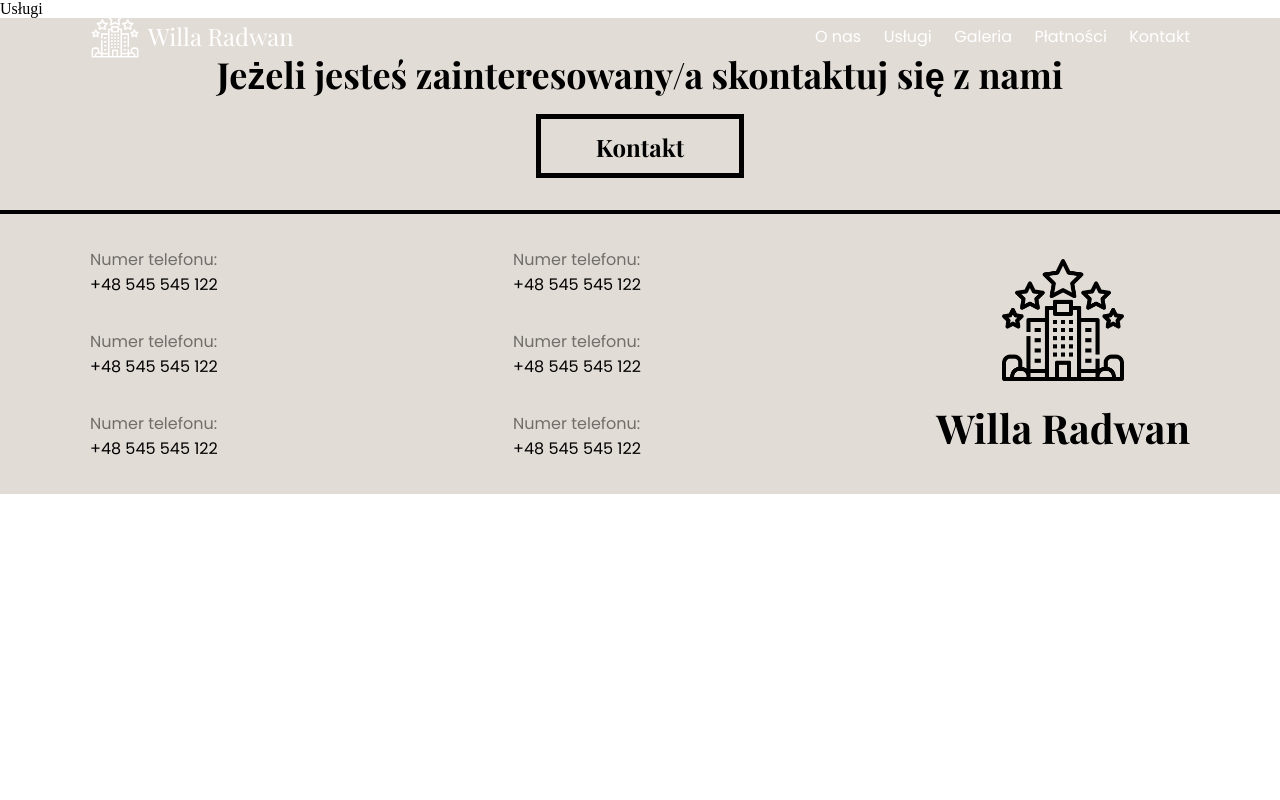
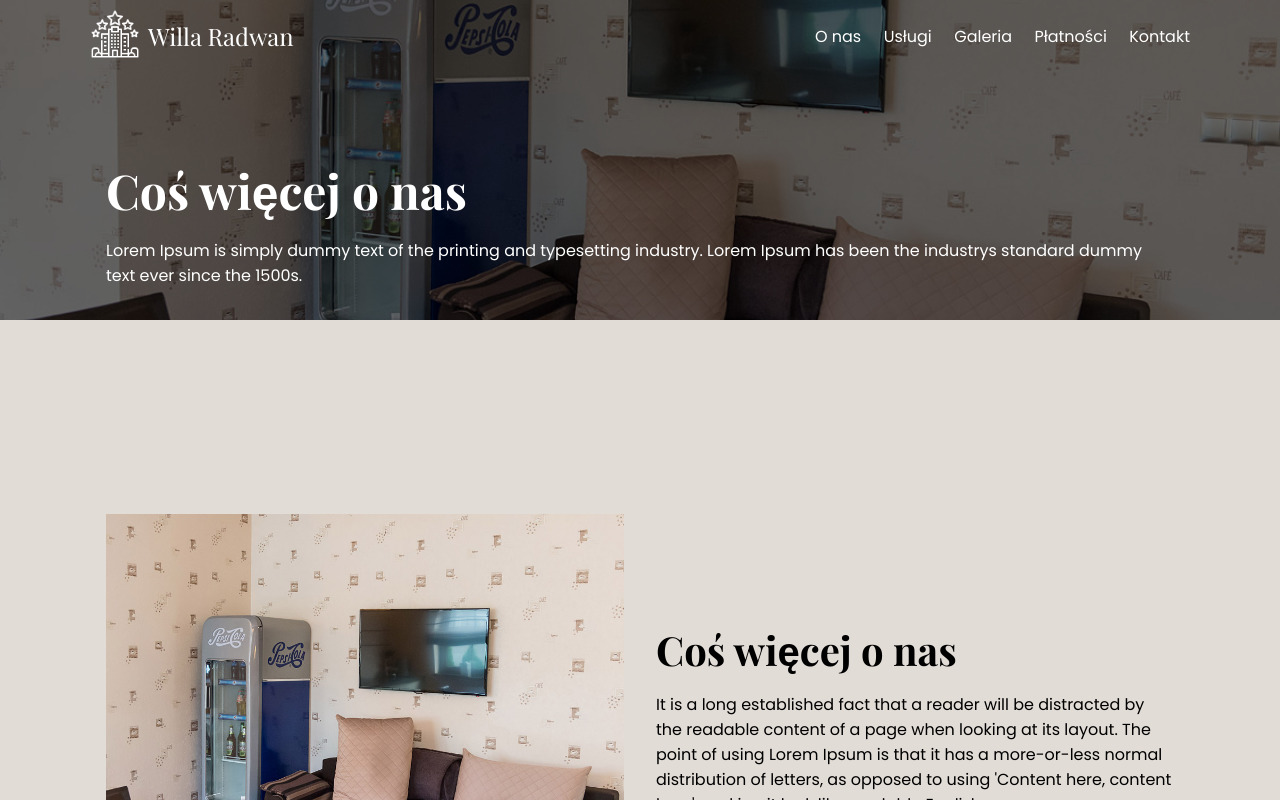
Before and after one commit to michab1332/hotel_website_nextjs, a Next.js app: page /uslugi in a window 1280 px wide. Shown: the top 800 px of the page. Built offline with nearby package versions, Linux system fonts and the light colour scheme.

Commit message:
ui: add custom header component to adjusting header to actual page

```diff
--- /dev/null
+++ b/pages-components/services-page/index.tsx
@@ -0,0 +1,13 @@
+import CustomHeader from "@/shared-components/CustomHeader";
+import ContentSection from "@/shared-components/ContentSection";
+
+import ContentSectionImage from "@/public/hotel_room.jpg";
+
+export default function Services() {
+    return (
+        <>
+            <CustomHeader srcImg={ContentSectionImage} alt="image" title="Coś więcej o nas" desc="Lorem Ipsum is simply dummy text of the printing and typesetting industry. Lorem Ipsum has been the industrys standard dummy text ever since the 1500s." />
+            <ContentSection img={ContentSectionImage} title="Coś więcej o nas" content="It is a long established fact that a reader will be distracted by the readable content of a page when looking at its layout. The point of using Lorem Ipsum is that it has a more-or-less normal distribution of letters, as opposed to using 'Content here, content here', making it look like readable English." />
+        </>
+    )
+}
--- a/pages/uslugi.tsx
+++ b/pages/uslugi.tsx
@@ -1,7 +1,9 @@
+import ServicesPage from "@/pages-components/services-page";
+
 export default function Services() {
     return (
         <>
-            Usługi
+            <ServicesPage />
         </>
     );
 }
--- /dev/null
+++ b/shared-components/CustomHeader.tsx
@@ -0,0 +1,22 @@
+import styles from "@/styles/CustomHeader.module.css";
+import Image, { StaticImageData } from "next/image";
+import { poppins, playfairDisplay } from "@/utils/fonts";
+
+interface CustomHeader {
+    srcImg: string | StaticImageData;
+    alt: string;
+    title: string;
+    desc: string;
+}
+
+export default function CustomHeader({ srcImg, alt, title, desc }: CustomHeader) {
+    return (
+        <header className={styles.container}>
+            <Image className={styles.backgroundImage} fill src={srcImg} alt={alt} />
+            <div className={styles.wrapper}>
+                <h2 className={styles.title + " " + playfairDisplay.className}>{title}</h2>
+                <p className={styles.desc + " " + poppins.className}>{desc}</p>
+            </div>
+        </header>
+    );
+}
--- /dev/null
+++ b/styles/CustomHeader.module.css
@@ -0,0 +1,28 @@
+.container {
+    width: 100%;
+    height: 40vh;
+    position: relative;
+    display: flex;
+    align-items: flex-end;
+    justify-content: center;
+}
+
+.wrapper {
+    width: var(--max-width);
+    z-index: 2;
+    color: #fff;
+    padding: 0 1rem;
+    display: flex;
+    flex-direction: column;
+    gap: 1rem;
+    margin-bottom: 2rem;
+}
+
+.backgroundImage {
+    filter: brightness(0.4);
+    object-fit: cover;
+}
+
+.title {
+    font-size: 3rem;
+}
--- a/styles/Footer.module.css
+++ b/styles/Footer.module.css
@@ -21,8 +21,6 @@
     gap: 2rem;
 }
 
-.infoWrapper {}
-
 .infoTitle {
     opacity: .5;
 }
```
